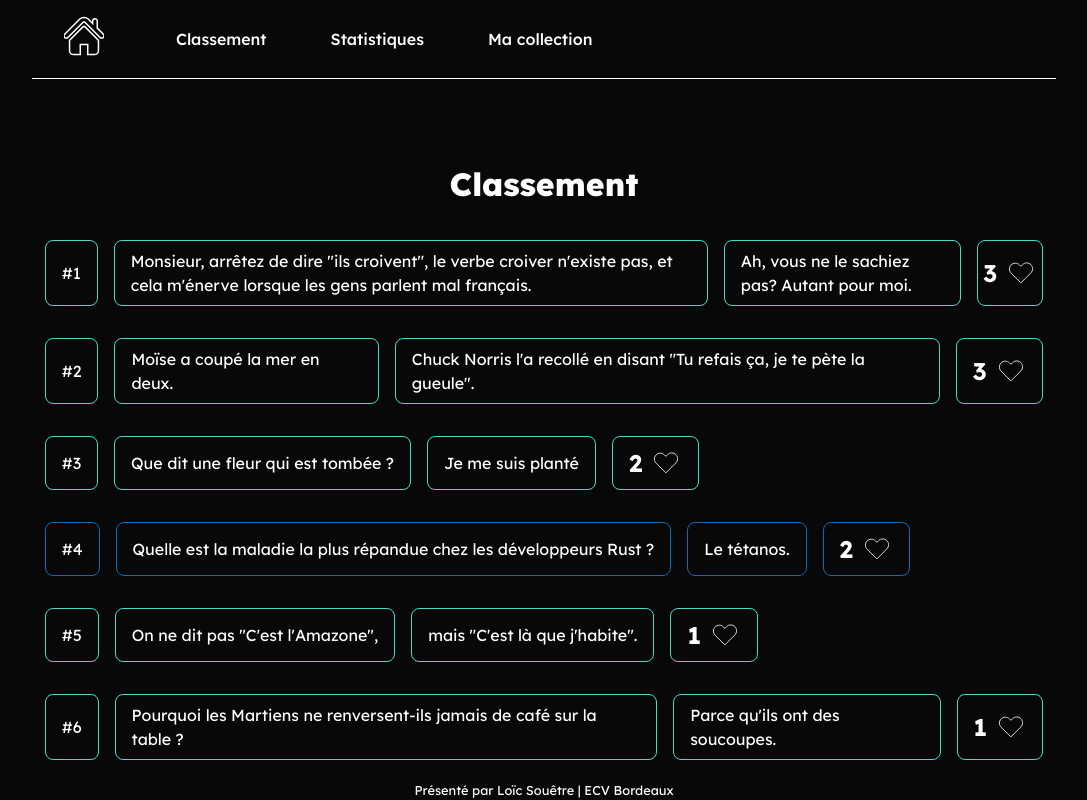
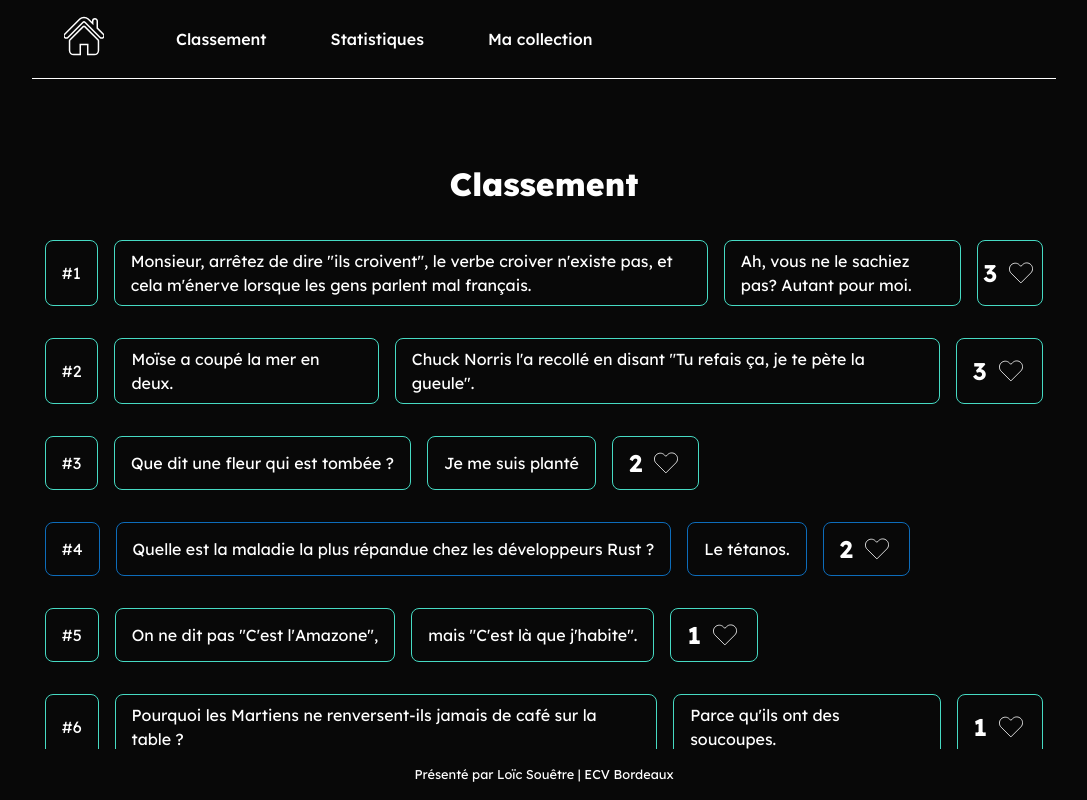
Before and after one commit to LoicSTR/joke-app, a SvelteKit app: page /classement in a window 1280 px wide. Shown: the whole page, without its empty margins (96-1183 px from the left). Built offline with nearby package versions, Linux system fonts and the light colour scheme; no server answers.

Commit message:
Modif style footer et joke

```diff
--- a/src/lib/components/Joke.svelte
+++ b/src/lib/components/Joke.svelte
@@ -57,7 +57,7 @@
 		display: flex;
 		align-items: center;
 		gap: 5rem;
-		margin-top: 5rem;
+		margin-top: 2rem;
 	}
 	.answer__container {
 		position: relative;
--- a/src/routes/+layout.svelte
+++ b/src/routes/+layout.svelte
@@ -84,4 +84,8 @@
 	nav a.current {
 		text-decoration: none;
 	}
+
+	footer {
+		padding: 1rem;
+	}
 </style>
```
